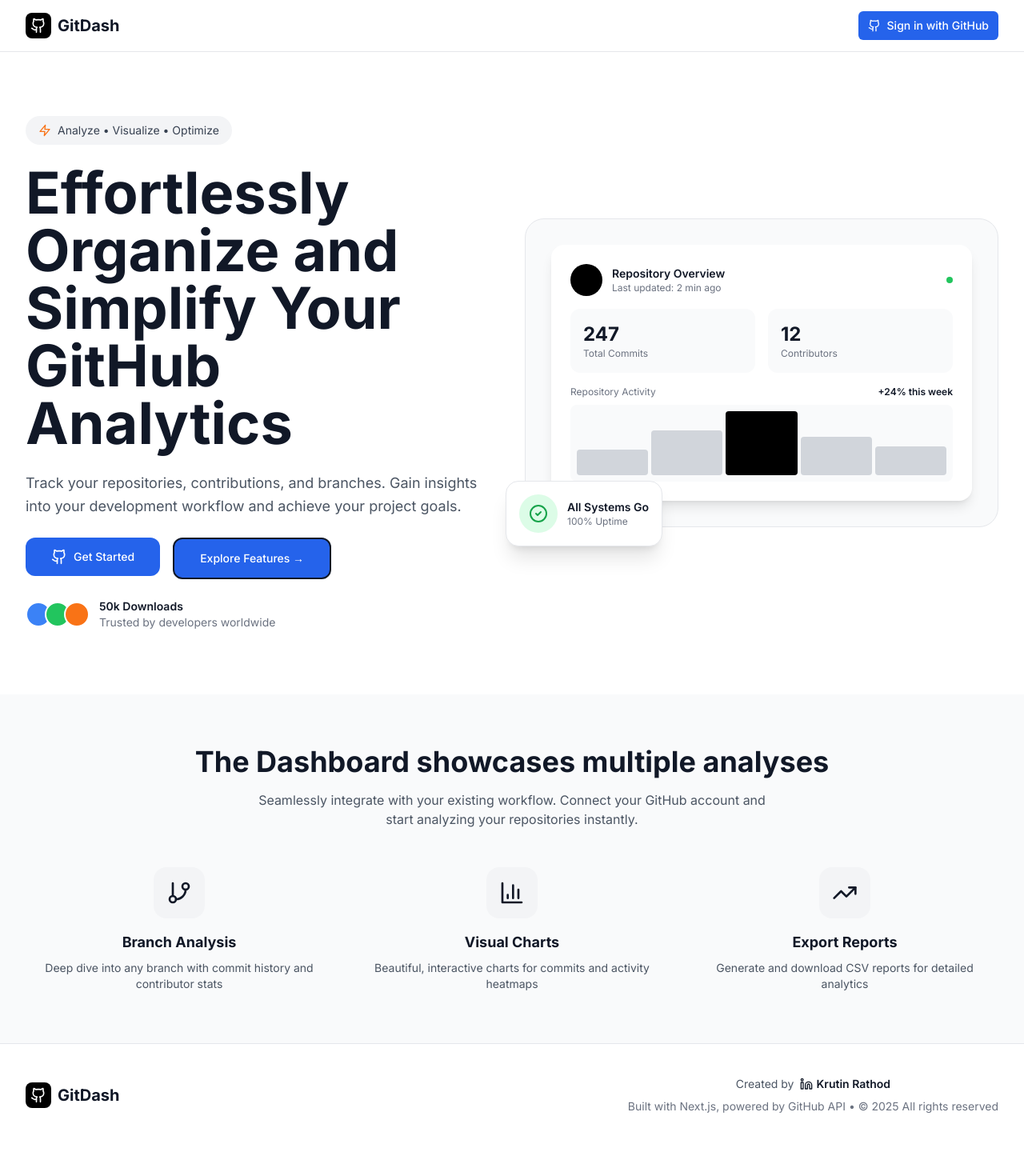
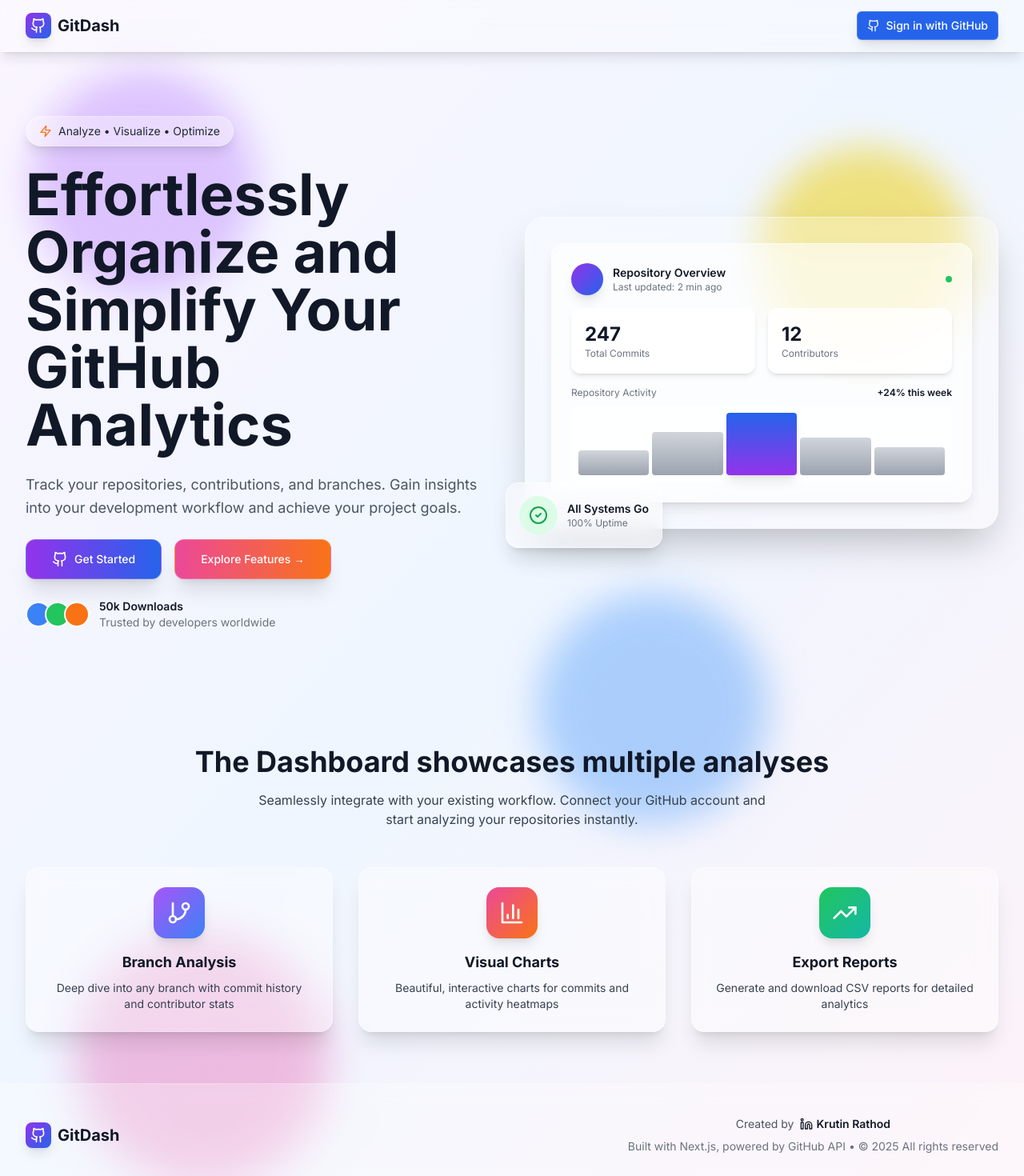
Before and after one commit to Krut-in/gitDashboard, a Next.js app: page / in a window 1280 px wide. Shown: the top 1470 px of the page at 80% size. Before the commit the page ends 1433 px from the top, so only its background shows below. Built offline with nearby package versions, Linux system fonts and the light colour scheme; no server answers.

Commit message:
Added Glassmorphism design

```diff
--- a/app/globals.css
+++ b/app/globals.css
@@ -90,3 +90,7 @@
 .animation-delay-4000 {
   animation-delay: 4s;
 }
+
+.animation-delay-6000 {
+  animation-delay: 6s;
+}
--- a/app/page.tsx
+++ b/app/page.tsx
@@ -24,13 +24,21 @@
 
 export default function HomePage() {
   return (
-    <div className="min-h-screen bg-white">
+    <div className="min-h-screen bg-gradient-to-br from-purple-50 via-blue-50 to-pink-50 relative overflow-hidden">
+      {/* Animated Background Orbs */}
+      <div className="absolute inset-0 overflow-hidden pointer-events-none">
+        <div className="absolute top-20 left-10 w-72 h-72 bg-purple-300 rounded-full mix-blend-multiply filter blur-xl opacity-70 animate-blob"></div>
+        <div className="absolute top-40 right-10 w-72 h-72 bg-yellow-300 rounded-full mix-blend-multiply filter blur-xl opacity-70 animate-blob animation-delay-2000"></div>
+        <div className="absolute -bottom-8 left-20 w-72 h-72 bg-pink-300 rounded-full mix-blend-multiply filter blur-xl opacity-70 animate-blob animation-delay-4000"></div>
+        <div className="absolute top-1/2 right-1/4 w-72 h-72 bg-blue-300 rounded-full mix-blend-multiply filter blur-xl opacity-70 animate-blob animation-delay-6000"></div>
+      </div>
+
       {/* Navigation */}
-      <nav className="border-b border-gray-200">
+      <nav className="relative z-10 backdrop-blur-md bg-white/30 border-b border-white/20 shadow-lg">
         <div className="max-w-7xl mx-auto px-4 sm:px-6 lg:px-8">
           <div className="flex justify-between items-center h-16">
             <div className="flex items-center gap-2">
-              <div className="w-8 h-8 bg-black rounded-lg flex items-center justify-center">
+              <div className="w-8 h-8 bg-gradient-to-br from-purple-600 to-blue-600 rounded-lg flex items-center justify-center shadow-lg">
                 <Github className="w-5 h-5 text-white" />
               </div>
               <span className="text-xl font-bold text-gray-900">GitDash</span>
@@ -44,7 +52,7 @@
               <Button
                 type="submit"
                 size="sm"
-                className="bg-black hover:bg-gray-800 text-white flex items-center gap-2"
+                className="backdrop-blur-md bg-black/80 hover:bg-black/90 text-white flex items-center gap-2 shadow-lg border border-white/20"
               >
                 <Github className="w-4 h-4" />
                 Sign in with GitHub
@@ -55,12 +63,12 @@
       </nav>
 
       {/* Hero Section */}
-      <section className="relative bg-white max-w-7xl mx-auto px-4 sm:px-6 lg:px-8 py-16 lg:py-20">
+      <section className="relative bg-transparent max-w-7xl mx-auto px-4 sm:px-6 lg:px-8 py-16 lg:py-20">
         <div className="grid lg:grid-cols-2 gap-8 items-center">
           {/* Left Content */}
-          <div className="space-y-6">
+          <div className="space-y-6 relative z-10">
             <div className="inline-block">
-              <div className="flex items-center gap-2 px-4 py-2 bg-gray-100 rounded-full text-sm text-gray-700">
+              <div className="flex items-center gap-2 px-4 py-2 backdrop-blur-md bg-white/40 rounded-full text-sm text-gray-800 shadow-lg border border-white/30">
                 <Zap className="w-4 h-4 text-orange-500" />
                 <span>Analyze • Visualize • Optimize</span>
               </div>
@@ -86,7 +94,7 @@
                 <Button
                   type="submit"
                   size="lg"
-                  className="bg-black hover:bg-gray-800 text-white px-8 py-6 text-base rounded-xl flex items-center gap-2"
+                  className="backdrop-blur-md bg-gradient-to-r from-purple-600 to-blue-600 hover:from-purple-700 hover:to-blue-700 text-white px-8 py-6 text-base rounded-xl flex items-center gap-2 shadow-xl border border-white/20 transition-all duration-300"
                 >
                   <Github className="w-5 h-5" />
                   Get Started
@@ -95,7 +103,7 @@
               <a href="#how-it-works">
                 <Button
                   size="lg"
-                  className="bg-gray-900 hover:bg-gray-800 text-white border-2 border-gray-900 px-8 py-6 text-base rounded-xl transition-all duration-300"
+                  className="backdrop-blur-md bg-gradient-to-r from-pink-500 to-orange-500 hover:from-pink-600 hover:to-orange-600 text-white px-8 py-6 text-base rounded-xl flex items-center gap-2 shadow-xl border border-white/20 transition-all duration-300"
                 >
                   Explore Features →
                 </Button>
@@ -119,14 +127,14 @@
           </div>
 
           {/* Right Visual */}
-          <div className="relative">
-            <div className="bg-gray-50 rounded-3xl p-8 border border-gray-200">
-              <div className="bg-white rounded-2xl shadow-lg p-6 space-y-6">
+          <div className="relative z-10">
+            <div className="backdrop-blur-md bg-white/30 rounded-3xl p-8 border border-white/40 shadow-2xl">
+              <div className="backdrop-blur-lg bg-white/50 rounded-2xl shadow-lg p-6 space-y-6 border border-white/60">
                 {/* Mock Dashboard Preview */}
                 <div className="space-y-4">
                   <div className="flex items-center justify-between">
                     <div className="flex items-center gap-3">
-                      <div className="w-10 h-10 bg-black rounded-full"></div>
+                      <div className="w-10 h-10 bg-gradient-to-br from-purple-600 to-blue-600 rounded-full shadow-lg"></div>
                       <div>
                         <div className="text-sm font-semibold text-gray-900">
                           Repository Overview
@@ -136,17 +144,17 @@
                         </div>
                       </div>
                     </div>
-                    <div className="w-2 h-2 bg-green-500 rounded-full"></div>
+                    <div className="w-2 h-2 bg-green-500 rounded-full shadow-lg"></div>
                   </div>
 
                   <div className="grid grid-cols-2 gap-4">
-                    <div className="bg-gray-50 rounded-xl p-4">
+                    <div className="backdrop-blur-sm bg-white/60 rounded-xl p-4 border border-white/50 shadow-md">
                       <div className="text-2xl font-bold text-gray-900">
                         247
                       </div>
                       <div className="text-xs text-gray-500">Total Commits</div>
                     </div>
-                    <div className="bg-gray-50 rounded-xl p-4">
+                    <div className="backdrop-blur-sm bg-white/60 rounded-xl p-4 border border-white/50 shadow-md">
                       <div className="text-2xl font-bold text-gray-900">12</div>
                       <div className="text-xs text-gray-500">Contributors</div>
                     </div>
@@ -159,25 +167,25 @@
                         +24% this week
                       </span>
                     </div>
-                    <div className="h-24 bg-gray-50 rounded-lg flex items-end gap-1 p-2">
+                    <div className="h-24 backdrop-blur-sm bg-white/40 rounded-lg flex items-end gap-1 p-2 border border-white/50">
                       <div
-                        className="flex-1 bg-gray-300 rounded-sm"
+                        className="flex-1 bg-gradient-to-t from-gray-400 to-gray-300 rounded-sm"
                         style={{ height: "40%" }}
                       ></div>
                       <div
-                        className="flex-1 bg-gray-300 rounded-sm"
+                        className="flex-1 bg-gradient-to-t from-gray-400 to-gray-300 rounded-sm"
                         style={{ height: "70%" }}
                       ></div>
                       <div
-                        className="flex-1 bg-black rounded-sm"
+                        className="flex-1 bg-gradient-to-t from-purple-600 to-blue-600 rounded-sm shadow-lg"
                         style={{ height: "100%" }}
                       ></div>
                       <div
-                        className="flex-1 bg-gray-300 rounded-sm"
+                        className="flex-1 bg-gradient-to-t from-gray-400 to-gray-300 rounded-sm"
                         style={{ height: "60%" }}
                       ></div>
                       <div
-                        className="flex-1 bg-gray-300 rounded-sm"
+                        className="flex-1 bg-gradient-to-t from-gray-400 to-gray-300 rounded-sm"
                         style={{ height: "45%" }}
                       ></div>
                     </div>
@@ -187,7 +195,7 @@
             </div>
 
             {/* Floating Card */}
-            <div className="absolute -bottom-6 -left-6 bg-white rounded-2xl shadow-xl p-4 border border-gray-200">
+            <div className="absolute -bottom-6 -left-6 backdrop-blur-md bg-white/50 rounded-2xl shadow-xl p-4 border border-white/60">
               <div className="flex items-center gap-3">
                 <div className="w-12 h-12 bg-green-100 rounded-full flex items-center justify-center">
                   <CheckCircle2 className="w-6 h-6 text-green-600" />
@@ -205,55 +213,55 @@
       </section>
 
       {/* How it Works Section */}
-      <section id="how-it-works" className="bg-gray-50 py-16">
+      <section id="how-it-works" className="relative bg-transparent py-16">
         <div className="max-w-7xl mx-auto px-4 sm:px-6 lg:px-8">
-          <div className="text-center mb-12">
+          <div className="text-center mb-12 relative z-10">
             <h2 className="text-4xl font-bold text-gray-900 mb-4">
               The Dashboard showcases multiple analyses
             </h2>
-            <p className="text-gray-600 max-w-2xl mx-auto">
+            <p className="text-gray-700 max-w-2xl mx-auto">
               Seamlessly integrate with your existing workflow. Connect your
               GitHub account and start analyzing your repositories instantly.
             </p>
           </div>
 
-          <div className="grid md:grid-cols-3 gap-8">
+          <div className="grid md:grid-cols-3 gap-8 relative z-10">
             {/* Feature 1 */}
-            <div className="text-center">
-              <div className="w-16 h-16 bg-gray-100 rounded-2xl flex items-center justify-center mx-auto mb-4">
-                <GitBranch className="w-8 h-8 text-gray-900" />
+            <div className="text-center backdrop-blur-md bg-white/40 rounded-2xl p-6 border border-white/30 shadow-xl hover:shadow-2xl transition-all duration-300 hover:scale-105">
+              <div className="w-16 h-16 bg-gradient-to-br from-purple-500 to-blue-500 rounded-2xl flex items-center justify-center mx-auto mb-4 shadow-lg">
+                <GitBranch className="w-8 h-8 text-white" />
               </div>
               <h3 className="text-lg font-bold text-gray-900 mb-2">
                 Branch Analysis
               </h3>
-              <p className="text-sm text-gray-600">
+              <p className="text-sm text-gray-700">
                 Deep dive into any branch with commit history and contributor
                 stats
               </p>
             </div>
 
             {/* Feature 3 */}
-            <div className="text-center">
-              <div className="w-16 h-16 bg-gray-100 rounded-2xl flex items-center justify-center mx-auto mb-4">
-                <BarChart3 className="w-8 h-8 text-gray-900" />
+            <div className="text-center backdrop-blur-md bg-white/40 rounded-2xl p-6 border border-white/30 shadow-xl hover:shadow-2xl transition-all duration-300 hover:scale-105">
+              <div className="w-16 h-16 bg-gradient-to-br from-pink-500 to-orange-500 rounded-2xl flex items-center justify-center mx-auto mb-4 shadow-lg">
+                <BarChart3 className="w-8 h-8 text-white" />
               </div>
               <h3 className="text-lg font-bold text-gray-900 mb-2">
                 Visual Charts
               </h3>
-              <p className="text-sm text-gray-600">
+              <p className="text-sm text-gray-700">
                 Beautiful, interactive charts for commits and activity heatmaps
               </p>
             </div>
 
             {/* Feature 4 */}
-            <div className="text-center">
-              <div className="w-16 h-16 bg-gray-100 rounded-2xl flex items-center justify-center mx-auto mb-4">
-                <TrendingUp className="w-8 h-8 text-gray-900" />
+            <div className="text-center backdrop-blur-md bg-white/40 rounded-2xl p-6 border border-white/30 shadow-xl hover:shadow-2xl transition-all duration-300 hover:scale-105">
+              <div className="w-16 h-16 bg-gradient-to-br from-green-500 to-teal-500 rounded-2xl flex items-center justify-center mx-auto mb-4 shadow-lg">
+                <TrendingUp className="w-8 h-8 text-white" />
               </div>
               <h3 className="text-lg font-bold text-gray-900 mb-2">
                 Export Reports
               </h3>
-              <p className="text-sm text-gray-600">
+              <p className="text-sm text-gray-700">
                 Generate and download CSV reports for detailed analytics
               </p>
             </div>
@@ -262,11 +270,11 @@
       </section>
 
       {/* Footer */}
-      <footer className="bg-white border-t border-gray-200 py-10">
+      <footer className="relative backdrop-blur-md bg-white/30 border-t border-white/20 py-10 shadow-lg">
         <div className="max-w-7xl mx-auto px-4 sm:px-6 lg:px-8">
           <div className="flex flex-col md:flex-row justify-between items-center gap-4">
             <div className="flex items-center gap-2">
-              <div className="w-8 h-8 bg-black rounded-lg flex items-center justify-center">
+              <div className="w-8 h-8 bg-gradient-to-br from-purple-600 to-blue-600 rounded-lg flex items-center justify-center shadow-lg">
                 <Github className="w-5 h-5 text-white" />
               </div>
               <span className="text-xl font-bold text-gray-900">GitDash</span>
```
